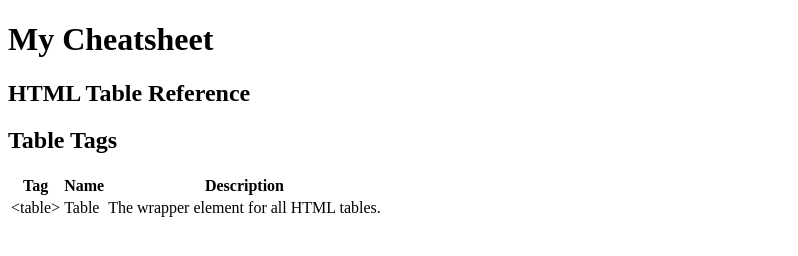
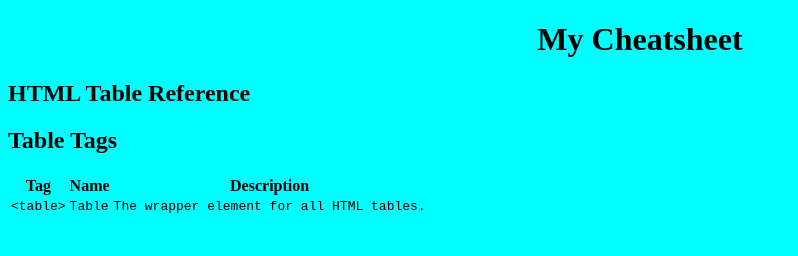
Before and after one commit to jezsej/cheat-sheet, a plain HTML site: page index.html in a window 1280 px wide. Shown: the whole page, without its empty margins (0-798 px from the left). Drawn offline with Linux system fonts and the light colour scheme.

Commit message:
Added stylesheet

```diff
--- a/index.html
+++ b/index.html
@@ -3,7 +3,7 @@
 
 <head>
     <title>My Cheat Sheet</title>
-    <link src='./resources/css/styles.css' / rel="stylesheet" type="text/css">
+    <link rel="stylesheet" href='./resources/css/styles.css'>
 </head>
 
 <body>
--- a/resources/css/styles.css
+++ b/resources/css/styles.css
@@ -1,6 +1,14 @@
+body {
+    background-color: aqua;
+}
+
 header {
     width: 100%;
     text-align: center;
+}
+
+table tbody td {
+    font-family: monospace;
 }
 
 
```
